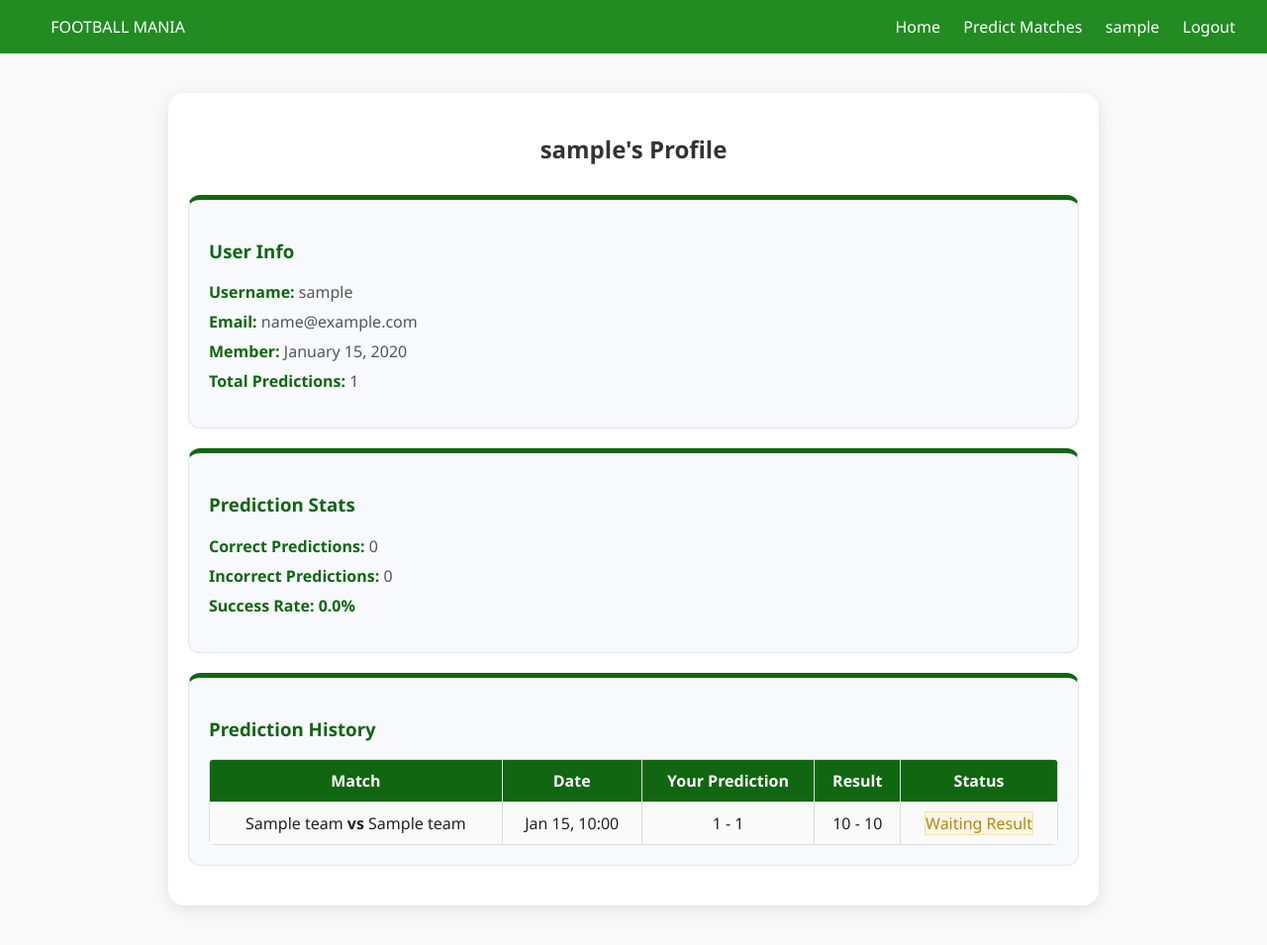
After one commit to ArezooGoshtasbi/football-mania, a Django app: page /profile/ in a window 1280 px wide. The commit adds this page. Shown: the whole page at 99% size. Run offline with Django 5.2, Linux system fonts and the light colour scheme; a user stored in the database is signed in; tables that the repository leaves empty hold one stand-in row (values such as "Sample post").

Commit message:
add user's profile

```diff
--- a/football/static/football/predict.css
+++ b/football/static/football/predict.css
@@ -17,8 +17,8 @@
   margin-bottom: 10px;
 }
 .team-logo {
-  width: 35px;
-  height: 35px;
+  width: 30px;
+  height: 30px;
   object-fit: contain;
 }
 .match-date {
--- /dev/null
+++ b/football/static/football/profile.css
@@ -0,0 +1,96 @@
+
+.profile-section {
+    max-width: 900px;
+    margin: 40px auto;
+    padding: 20px;
+    background: #fff;
+    border-radius: 16px;
+    box-shadow: 0 4px 15px rgba(0, 0, 0, 0.1);
+    font-family: "Segoe UI", Tahoma, Geneva, Verdana, sans-serif;
+}
+
+.profile-section h2 {
+    text-align: center;
+    color: #333;
+    margin-bottom: 30px;
+}
+
+.profile-card {
+    background: #f7f9fc;
+    border: 1px solid #e1e4ea;
+    border-top: 5px solid #116611;
+    border-radius: 12px;
+    padding: 20px;
+    margin-bottom: 20px;
+    transition: transform 0.3s ease, box-shadow 0.3s ease;
+}
+
+.profile-card:hover {
+    transform: translateY(-3px);
+    box-shadow: 0 8px 20px rgba(0, 0, 0, 0.05);
+}
+
+.profile-card h3 {
+    color: #116611;
+    font-weight: bold;
+}
+
+.profile-card ul {
+    list-style: none;
+    padding-left: 0;
+}
+
+.profile-card li {
+    margin-bottom: 8px;
+    font-size: 16px;
+    color: #555;
+}
+.highlight-green {
+    color: #116611;
+    font-weight: bold;
+}
+.profile-card.highlight {
+    background-color: #e6f4ea;
+  }
+.profile-card li strong {
+    color: #116611;
+}
+
+.prediction-table {
+    width: 100%;
+    border-collapse: collapse;
+    margin-top: 15px;
+}
+
+.prediction-table th, .prediction-table td {
+    border: 1px solid #ddd;
+    padding: 10px;
+    text-align: center;
+}
+
+.prediction-table th {
+    background-color: #116611;
+    color: white;
+    font-weight: bold;
+}
+
+.prediction-table td {
+    background-color: #fafafa;
+}
+.status.correct {
+    background-color: #e6f4ea;
+    color: #116611;
+    border: 1px solid #b3e6cc;
+}
+
+.status.wrong {
+    background-color: #ffe6e6;
+    color: #bb2222;
+    border: 1px solid #ffcccc;
+}
+
+.status.pending {
+    background-color: #fdf5e6;
+    color: #b8860b;
+    border: 1px solid #f7e3aa;
+}
--- a/football/templates/football/layout.html
+++ b/football/templates/football/layout.html
@@ -8,6 +8,7 @@
         <link href="{% static 'football/navbar.css' %}" rel="stylesheet">
         <link href="{% static 'football/home.css' %}" rel="stylesheet">
         <link href="{% static 'football/predict.css' %}" rel="stylesheet">
+        <link href="{% static 'football/profile.css' %}" rel="stylesheet">
       </head>
       <body>
         <header>
@@ -20,9 +21,8 @@
             <div class="navbar-right">
               <a href="{% url 'home' %}">Home</a>
               <a href="#">Predict Matches</a>
-
               {% if user.is_authenticated %}
-                <span class="username">Hi, {{ user.username }}</span>
+                <a href="{% url 'profile' %}">{{ user.username }}</a>
                 <a href="{% url 'logout' %}">Logout</a>
               {% else %}
                 <a href="{% url 'login' %}">Login</a>
--- /dev/null
+++ b/football/templates/football/profile.html
@@ -0,0 +1,66 @@
+{% extends "football/layout.html" %}
+{% block body %}
+    <section class="profile-section">
+        <h2>{{user.username}}'s Profile</h2>
+        <div class="profile-card">
+            <h3>User Info</h3>
+            <ul>
+                <li><strong>Username:</strong> {{user.username}}</li>
+                <li><strong>Email:</strong> {{user.email}}</li>
+                <li><strong>Member:</strong> {{ user.date_joined|date:"F j, Y" }}</li>
+                <li><strong>Total Predictions:</strong> {{ total_predictions }}</li>
+            </ul>
+        </div>
+        <div class="profile-card">
+            <h3>Prediction Stats</h3>
+            <ul>
+                <li><strong>Correct Predictions:</strong> {{ correct_predictions }}</li>
+                <li><strong>Incorrect Predictions:</strong> {{ incorrect_predictions }}</li>
+                <li><strong>Success Rate:</strong> <span class="highlight-green">{{ success_rate }}%</span></li>
+            </ul>
+        </div>
+        <div class="profile-card">
+            <h3>Prediction History</h3>
+            {% if has_predictions %}
+                <table class="prediction-table">
+                    <thead>
+                        <tr>
+                            <th>Match</th>
+                            <th>Date</th>
+                            <th>Your Prediction</th>
+                            <th>Result</th>
+                            <th>Status</th>
+                        </tr>
+                    </thead>
+                    <tbody>
+                        {% for p in predictions %}
+                            <tr>
+                                <td>{{ p.match.home_team.short_name }} <strong>vs</strong> {{ p.match.away_team.short_name }}</td>
+                                <td>{{ p.match.utc_date|date:"M d, H:i" }}</td>
+                                <td>{{ p.home_goals }} - {{ p.away_goals }}</td>
+                                <td>
+                                    {% if p.match.home_score != None and p.match.away_score != None %}
+                                        {{ p.match.home_score }} - {{ p.match.away_score }}
+                                     {% else %}
+                                        Not Played
+                                    {% endif %}
+                                </td>
+                                <td>
+                                    {% if p.match.status != "FINISHED" %}
+                                        <span class="status pending">Waiting Result</span>
+                                    {% elif p.result == p.score %}
+                                        <span class="status correct">Well Done</span>
+                                    {% else %}
+                                         <span class="status wrong">Incorrect</span>
+                                    {% endif %}
+                                </td>
+                            </tr>
+                            {% endfor %}
+                    </tbody>
+                </table>
+            {% else %}
+                <p>No predictions yet.</p>
+            {% endif %}
+        </div>
+    </section>
+{% endblock %}
--- a/football/urls.py
+++ b/football/urls.py
@@ -14,5 +14,7 @@ urlpatterns = [
     path("sync/season/fromfile/", views.sync_season_from_file, name="sync_season_from_file"),
     path("sync/matches/fromfile/", views.sync_matches_from_file, name="sync_matches_from_file"),
     path("sync/standings/fromfile/", views.sync_standings_from_file, name="sync_standings_from_file"),
-    path("predict/<int:match_id>/", views.predict_match, name="predict")
+    path("predict/<int:match_id>/", views.predict_match, name="predict"),
+    path("profile/", views.profile_view, name="profile")
+
 ]
--- a/football/views.py
+++ b/football/views.py
@@ -149,3 +149,26 @@ def predict_match(request, match_id):
     return render(request, "football/predict.html", {
         "match": match
     })
+
+
+@login_required
+def profile_view(request):
+    user = request.user
+    predictions = Prediction.objects.filter(user=user)
+
+    total_predictions = predictions.count()
+    correct_predictions = predictions.filter(score=3, match__status="FINISHED").count()
+    incorrect_predictions = predictions.filter(score=0, match__status="FINISHED").count()
+
+
+    success_rate = round((correct_predictions / total_predictions) * 100, 2) if total_predictions > 0 else 0
+    has_predictions = predictions.exists()
+    return render(request, "football/profile.html", {
+        "user": user,
+        "total_predictions": total_predictions,
+        "correct_predictions": correct_predictions,
+        "incorrect_predictions": incorrect_predictions,
+        "success_rate": success_rate,
+        "predictions": predictions,
+        "has_predictions": has_predictions
+    })
```
